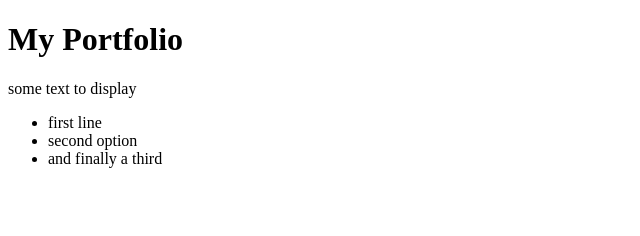
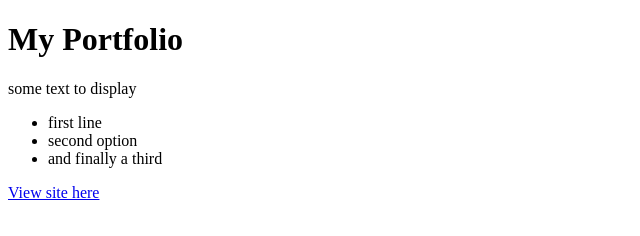
Before and after one commit to Bevana/html-portfolio, a plain HTML site: page index.html in a window 1280 px wide. Shown: the whole page, without its empty margins (0-640 px from the left). Drawn offline with Linux system fonts and the light colour scheme.

Commit message:
first draft

```diff
--- a/index.html
+++ b/index.html
@@ -19,7 +19,7 @@
         </ul>
 
         <!-- TODO 3: Take screenshots of your project previews and add the images to the images folder -->
-
+<a href="https://bevana.github.io/html-portfolio/">View site here</a>
         <!-- TODO 4: Add titles/subtitles etc. -->
 
         <!-- TODO 5: Add a link to the project pages -->
```
Also changed, not shown: 1 other file.
